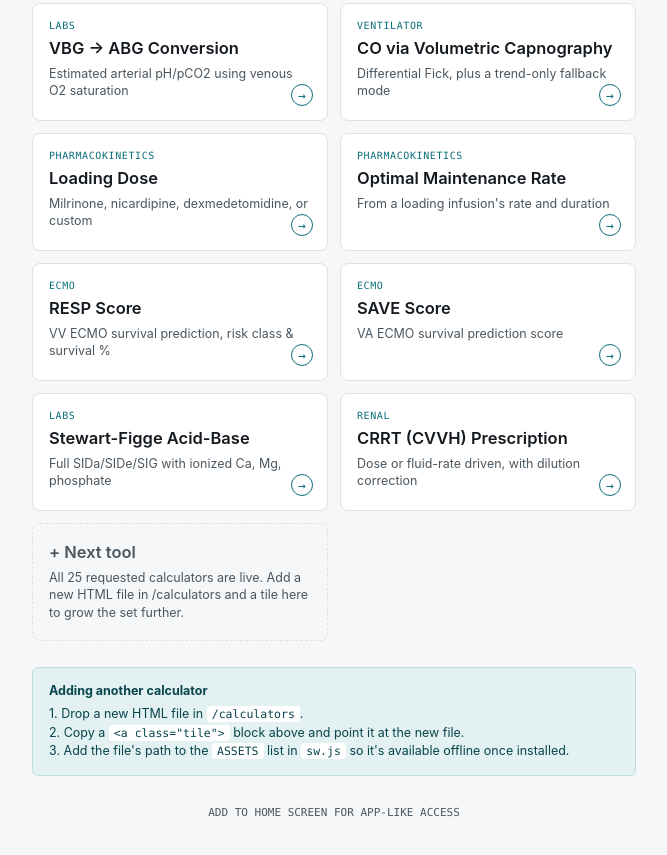
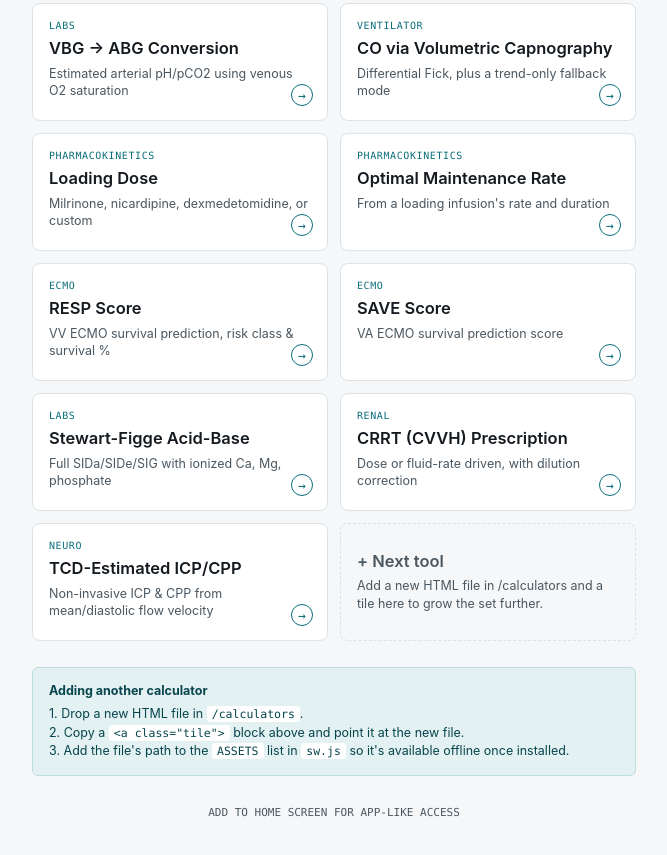
Before and after one commit to jtlackey13/Clinical-Calculator-Tools, a plain HTML site: page index.html in a window 1280 px wide. Shown: the part 1311-2166 px from the top of the page, without its empty margins (306-973 px from the left). Drawn offline with Linux system fonts and the light colour scheme.

Commit message:
Add files via upload

```diff
--- a/index.html
+++ b/index.html
@@ -274,9 +274,16 @@ footer{text-align:center; font-size:11px; color:var(--ink-soft); margin-top:30px
       <span class="mark">→</span>
     </a>
 
+    <a class="tile" href="calculators/tcd-icp-cpp.html">
+      <span class="eyebrow">Neuro</span>
+      <h3>TCD-Estimated ICP/CPP</h3>
+      <p>Non-invasive ICP &amp; CPP from mean/diastolic flow velocity</p>
+      <span class="mark">→</span>
+    </a>
+
     <div class="tile ghost">
       <h3>+ Next tool</h3>
-      <p>All 25 requested calculators are live. Add a new HTML file in /calculators and a tile here to grow the set further.</p>
+      <p>Add a new HTML file in /calculators and a tile here to grow the set further.</p>
     </div>
   </div>
 
--- a/sw.js
+++ b/sw.js
@@ -1,4 +1,4 @@
-const CACHE = 'clinical-tools-v3';
+const CACHE = 'clinical-tools-v4';
 // Add new calculator pages to this list as you build them.
 const ASSETS = [
   './index.html',
@@ -26,6 +26,7 @@ const ASSETS = [
   './calculators/sodium-correction.html',
   './calculators/stewart-figge.html',
   './calculators/svr.html',
+  './calculators/tcd-icp-cpp.html',
   './calculators/vbg-to-abg.html',
   './calculators/vis-score.html',
   './calculators/warfarin.html',
```
